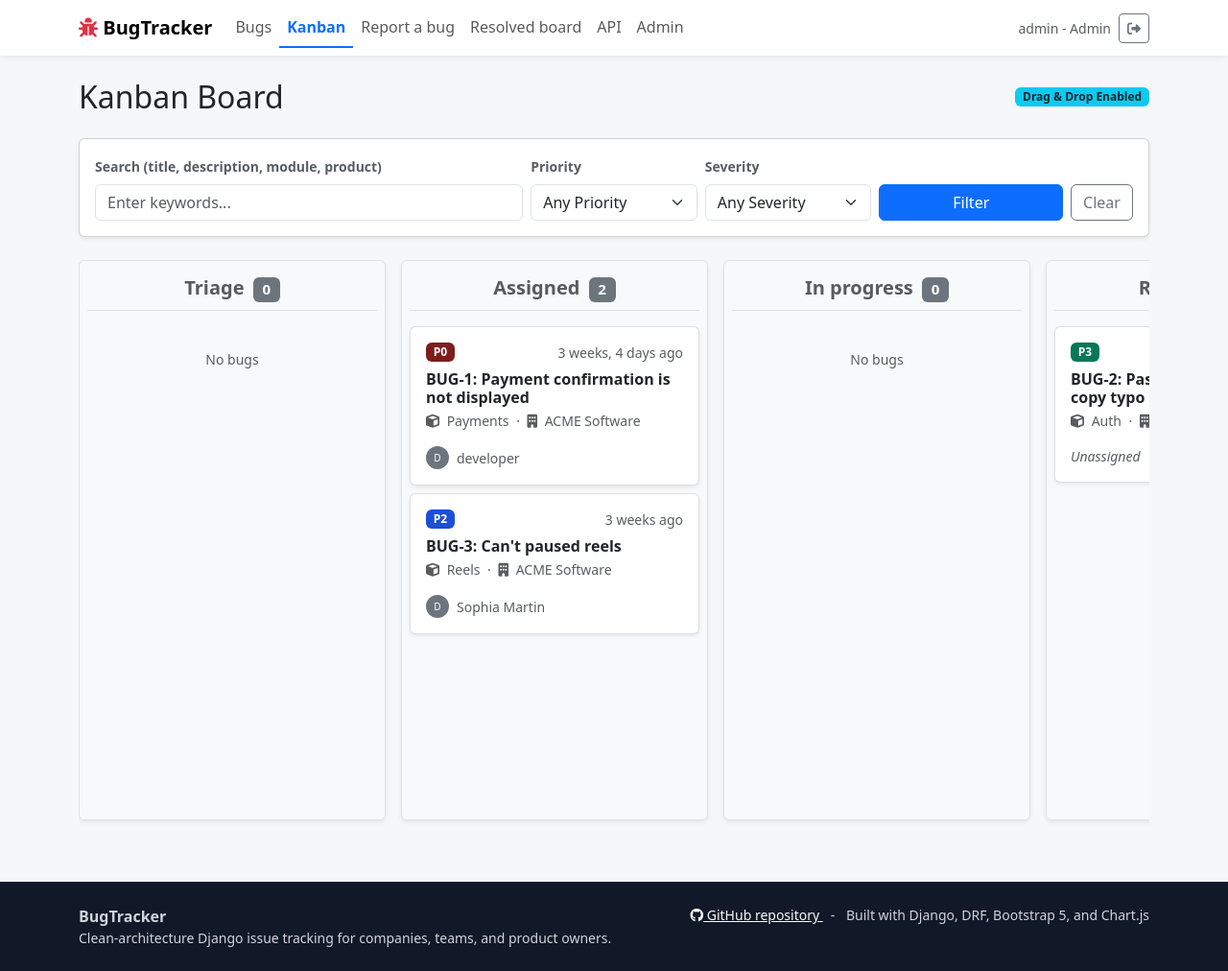
After one commit to Mateoo18/BugTracker, a Django app: page /bugs/kanban/ in a window 1280 px wide. The commit adds this page. Shown: the whole page at 96% size. Run offline with Django 5.2, Linux system fonts and the light colour scheme; a user stored in the database is signed in; data comes from the database, SQL or seed files in the repository.

Commit message:
init kanban

```diff
--- a/presentation/web/templates/base.html
+++ b/presentation/web/templates/base.html
@@ -1,5 +1,6 @@
 <!doctype html>
 <html lang="en">
+
 <head>
     <meta charset="utf-8">
     <meta name="viewport" content="width=device-width, initial-scale=1">
@@ -7,26 +8,105 @@
     <link href="https://cdn.jsdelivr.net/npm/bootstrap@5.3.3/dist/css/bootstrap.min.css" rel="stylesheet">
     <link href="https://cdnjs.cloudflare.com/ajax/libs/font-awesome/6.5.2/css/all.min.css" rel="stylesheet">
     <style>
-        body { background: #f6f7f9; min-height: 100vh; display: flex; flex-direction: column; }
-        main { flex: 1; }
-        .navbar { box-shadow: 0 1px 8px rgba(15, 23, 42, .08); }
-        .nav-link.active { color: #0d6efd !important; font-weight: 700; border-bottom: 2px solid #0d6efd; }
-        .panel { background: #fff; border: 1px solid #e5e7eb; border-radius: 8px; }
-        .priority-P0 { background: #7f1d1d; }
-        .priority-P1 { background: #b45309; }
-        .priority-P2 { background: #1d4ed8; }
-        .priority-P3 { background: #047857; }
-        form p input, form p select, form p textarea { display: block; width: 100%; padding: .5rem .75rem; border: 1px solid #ced4da; border-radius: .375rem; }
-        form p input[type="checkbox"] { display: inline-block; width: auto; padding: 0; margin-right: .4rem; }
-        form p label { font-weight: 600; margin-bottom: .25rem; }
-        .helptext { color: #6c757d; font-size: .875rem; display: block; margin-top: .25rem; }
-        .errorlist { color: #b91c1c; padding-left: 1rem; }
-        .bug-image { max-height: 420px; object-fit: contain; background: #111827; }
-        .metric-help { background: #f8fafc; border-left: 3px solid #0d6efd; }
-        footer { background: #111827; color: #d1d5db; }
-        footer a { color: #f9fafb; }
+        body {
+            background: #f6f7f9;
+            min-height: 100vh;
+            display: flex;
+            flex-direction: column;
+        }
+
+        main {
+            flex: 1;
+        }
+
+        .navbar {
+            box-shadow: 0 1px 8px rgba(15, 23, 42, .08);
+        }
+
+        .nav-link.active {
+            color: #0d6efd !important;
+            font-weight: 700;
+            border-bottom: 2px solid #0d6efd;
+        }
+
+        .panel {
+            background: #fff;
+            border: 1px solid #e5e7eb;
+            border-radius: 8px;
+        }
+
+        .priority-P0 {
+            background: #7f1d1d;
+        }
+
+        .priority-P1 {
+            background: #b45309;
+        }
+
+        .priority-P2 {
+            background: #1d4ed8;
+        }
+
+        .priority-P3 {
+            background: #047857;
+        }
+
+        form p input,
+        form p select,
+        form p textarea {
+            display: block;
+            width: 100%;
+            padding: .5rem .75rem;
+            border: 1px solid #ced4da;
+            border-radius: .375rem;
+        }
+
+        form p input[type="checkbox"] {
+            display: inline-block;
+            width: auto;
+            padding: 0;
+            margin-right: .4rem;
+        }
+
+        form p label {
+            font-weight: 600;
+            margin-bottom: .25rem;
+        }
+
+        .helptext {
+            color: #6c757d;
+            font-size: .875rem;
+            display: block;
+            margin-top: .25rem;
+        }
+
+        .errorlist {
+            color: #b91c1c;
+            padding-left: 1rem;
+        }
+
+        .bug-image {
+            max-height: 420px;
+            object-fit: contain;
+            background: #111827;
+        }
+
+        .metric-help {
+            background: #f8fafc;
+            border-left: 3px solid #0d6efd;
+        }
+
+        footer {
+            background: #111827;
+            color: #d1d5db;
+        }
+
+        footer a {
+            color: #f9fafb;
+        }
     </style>
 </head>
+
 <body>
     <nav class="navbar navbar-expand-lg bg-white">
         <div class="container">
@@ -39,18 +119,30 @@
             <div id="nav" class="collapse navbar-collapse">
                 <ul class="navbar-nav me-auto">
                     {% if user.is_authenticated %}
-                    <li class="nav-item"><a class="nav-link {% if request.resolver_match.url_name == 'bug_list' %}active{% endif %}" href="{% url 'web:bug_list' %}">Bugs</a></li>
-                    <li class="nav-item"><a class="nav-link {% if request.resolver_match.url_name == 'bug_create' %}active{% endif %}" href="{% url 'web:bug_create' %}">Report a bug</a></li>
-                    <li class="nav-item"><a class="nav-link {% if request.resolver_match.url_name == 'public_resolved_bugs' %}active{% endif %}" href="{% url 'web:public_resolved_bugs' %}">Resolved board</a></li>
+                    <li class="nav-item"><a
+                            class="nav-link {% if request.resolver_match.url_name == 'bug_list' %}active{% endif %}"
+                            href="{% url 'web:bug_list' %}">Bugs</a></li>
+                    <li class="nav-item"><a
+                            class="nav-link {% if request.resolver_match.url_name == 'kanban_board' %}active{% endif %}"
+                            href="{% url 'web:kanban_board' %}">Kanban</a></li>
+                    <li class="nav-item"><a
+                            class="nav-link {% if request.resolver_match.url_name == 'bug_create' %}active{% endif %}"
+                            href="{% url 'web:bug_create' %}">Report a bug</a></li>
+                    <li class="nav-item"><a
+                            class="nav-link {% if request.resolver_match.url_name == 'public_resolved_bugs' %}active{% endif %}"
+                            href="{% url 'web:public_resolved_bugs' %}">Resolved board</a></li>
                     <li class="nav-item"><a class="nav-link" href="/api/">API</a></li>
-                    {% if user.is_staff %}<li class="nav-item"><a class="nav-link" href="/admin/">Admin</a></li>{% endif %}
+                    {% if user.is_staff %}
+                    <li class="nav-item"><a class="nav-link" href="/admin/">Admin</a></li>
+                    {% endif%}
                     {% endif %}
                 </ul>
                 <div class="d-flex align-items-center gap-2">
                     {% if user.is_authenticated %}
                     <span class="small text-muted">{{ user.username }} - {{ user.get_role_display }}</span>
                     <form method="post" action="{% url 'web:logout' %}" class="m-0">{% csrf_token %}
-                        <button class="btn btn-sm btn-outline-secondary" title="Log out"><i class="fa-solid fa-right-from-bracket"></i></button>
+                        <button class="btn btn-sm btn-outline-secondary" title="Log out"><i
+                                class="fa-solid fa-right-from-bracket"></i></button>
                     </form>
                     {% else %}
                     <a class="btn btn-sm btn-outline-primary" href="{% url 'web:login' %}">Log in</a>
@@ -73,7 +165,8 @@
         <div class="container d-flex flex-column flex-md-row justify-content-between gap-3">
             <div>
                 <div class="fw-semibold">BugTracker</div>
-            <div class="small">Clean-architecture Django issue tracking for companies, teams, and product owners.</div>
+                <div class="small">Clean-architecture Django issue tracking for companies, teams, and product owners.
+                </div>
             </div>
             <div class="small">
                 <a href="https://github.com/Mateoo18/BugTracker" target="_blank" rel="noopener">
@@ -88,4 +181,5 @@
     <script src="https://cdn.jsdelivr.net/npm/chart.js@4.4.3/dist/chart.umd.min.js"></script>
     {% block scripts %}{% endblock %}
 </body>
+
 </html>
--- /dev/null
+++ b/presentation/web/templates/bugs/kanban_board.html
@@ -0,0 +1,275 @@
+{% extends "base.html" %}
+{% load bug_filters %}
+
+{% block title %}Kanban Board - BugTracker{% endblock %}
+
+{% block content %}
+<div class="d-flex justify-content-between align-items-center mb-4">
+    <h2 class="mb-0">Kanban Board</h2>
+    {% if can_manage %}
+    <span class="badge bg-info text-dark">Drag & Drop Enabled</span>
+    {% endif %}
+</div>
+
+<form class="card p-3 mb-4 shadow-sm" method="get">
+    <div class="row g-2 align-items-end">
+        <div class="col-md-5">
+            <label class="form-label small fw-bold text-muted">Search (title, description, module, product)</label>
+            <input type="text" name="q" class="form-control" placeholder="Enter keywords... "value="{{ request.GET.q }}">
+        </div>
+        <div class="col-md-2">
+            <label class="form-label small fw-bold text-muted">Priority</label>
+            <select name="priority" class="form-select">
+                <option value="">Any Priority</option>
+                {% for p_val, p_label in priority_choices %}
+                <option value="{{ p_val }}" {% if request.GET.priority == p_val %}selected{% endif %}>{{ p_label }}
+                </option>
+                {% endfor %}
+            </select>
+        </div>
+        <div class="col-md-2">
+            <label class="form-label small fw-bold text-muted">Severity</label>
+            <select name="severity" class="form-select">
+                <option value="">Any Severity</option>
+                {% for s_val, s_label in severity_choices %}
+                <option value="{{ s_val }}" {% if request.GET.severity == s_val %}selected{% endif %}>{{ s_label }}
+                </option>
+                {% endfor %}
+            </select>
+        </div>
+        <div class="col-md-3 d-flex gap-2">
+            <button type="submit" class="btn btn-primary w-100">Filter</button>
+            <a href="{% url 'web:kanban_board' %}" class="btn btn-outline-secondary">Clear</a>
+        </div>
+    </div>
+</form>
+
+{% if applied_filters %}
+<div class="mb-3">
+    <span class="text-muted small me-2">Active filters:</span>
+    {% for filter in applied_filters %}
+    <span class="badge bg-secondary">{{ filter.label }}: {{ filter.value }}</span>
+    {% endfor %}
+</div>
+{% endif %}
+
+<div class="kanban-container d-flex gap-3 overflow-auto pb-3" style="min-height: 600px;">
+    {% for status_val, status_label in status_choices %}
+    <div class="kanban-column bg-light rounded shadow-sm p-2" data-status="{{ status_val }}"
+        style="min-width: 320px; max-width: 320px;">
+        <h5 class="text-center py-2 mb-3 border-bottom text-muted fw-bold">
+            {{ status_label }}
+            <span class="badge bg-secondary ms-1 kanban-count">{{ bugs_by_status|get_item:status_val|length|default:"0" }}</span>
+        </h5>
+
+        <div class="kanban-cards d-flex flex-column gap-2" style="min-height: 100%;">
+            {% for bug in bugs_by_status|get_item:status_val %}
+            <div class="card kanban-card shadow-sm border-0 {% if can_manage %}cursor-grab{% endif %}"
+                data-bug-id="{{ bug.pk }}" {% if can_manage %}draggable="true" {% endif %}>
+                <div class="card-body p-3">
+                    <div class="d-flex justify-content-between align-items-start mb-2">
+                        <span class="badge priority-{{ bug.priority }}">{{ bug.priority }}</span>
+                        <small class="text-muted" title="{{ bug.created_at|date:'Y-m-d H:i' }}">{{bug.created_at|timesince }} ago</small>
+                    </div>
+                    <h6 class="card-title mb-1">
+                        <a href="{{ bug.get_absolute_url }}" class="text-decoration-none text-dark fw-bold">
+                            BUG-{{ bug.pk }}: {{ bug.title|truncatechars:50 }}
+                        </a>
+                    </h6>
+                    <div class="small text-muted mb-2">
+                        <i class="fa-solid fa-cube me-1"></i> {{ bug.module|truncatechars:20 }}
+                        <span class="mx-1">&middot;</span>
+                        <i class="fa-solid fa-building me-1"></i> {{ bug.company.name|truncatechars:20 }}
+                    </div>
+
+                    {% with assignment=bug.assignments.first %}
+                    {% if assignment and assignment.is_active and assignment.assignee %}
+                    <div class="d-flex align-items-center mt-3">
+                        <div class="rounded-circle bg-secondary text-white d-flex justify-content-center align-items-center me-2"
+                            style="width: 24px; height: 24px; font-size: 10px;"
+                            title="Assigned to: {{ assignment.assignee.get_full_name | default:assignment.assignee.username }}">
+                            {{ assignment.assignee.username|make_list|first|upper }}
+                        </div>
+                        <small class="text-muted text-truncate">{{assignment.assignee.get_full_name|default:assignment.assignee.username }}</small>
+                    </div>
+                    {% elif assignment and assignment.is_active and assignment.team %}
+                    <div class="d-flex align-items-center mt-3">
+                        <i class="fa-solid fa-users text-muted me-2"
+                            title="Assigned to team: {{ assignment.team.name }}"></i>
+                        <small class="text-muted text-truncate">{{ assignment.team.name }}</small>
+                    </div>
+                    {% else %}
+                    <div class="mt-3 text-muted small fst-italic">Unassigned</div>
+                    {% endif %}
+                    {% endwith %}
+                </div>
+            </div>
+            {% empty %}
+            <div
+                class="kanban-empty text-center text-muted small py-4 {% if bugs_by_status|get_item:status_val %}d-none{% endif %}">
+                No bugs
+            </div>
+            {% endfor %}
+        </div>
+    </div>
+    {% endfor %}
+</div>
+
+{% endblock %}
+
+{% block scripts %}
+<style>
+    .kanban-container {
+        scroll-behavior: smooth;
+    }
+
+    .kanban-column {
+        background-color: #f8f9fa;
+        border: 1px solid #dee2e6;
+        display: flex;
+        flex-direction: column;
+    }
+
+    .kanban-cards {
+        flex: 1;
+        border-radius: 4px;
+        padding-bottom: 20px;
+        transition: background-color 0.2s;
+    }
+
+    .kanban-cards.drag-over {
+        background-color: #e9ecef;
+        border: 2px dashed #adb5bd;
+    }
+
+    .kanban-card {
+        transition: transform 0.1s, box-shadow 0.1s;
+        border: 1px solid rgba(0, 0, 0, .125) !important;
+    }
+
+    .kanban-card:hover {
+        transform: translateY(-2px);
+        box-shadow: 0 .5rem 1rem rgba(0, 0, 0, .15) !important;
+    }
+
+    .cursor-grab {
+        cursor: grab;
+    }
+
+    .cursor-grab:active {
+        cursor: grabbing;
+    }
+
+    .dragging {
+        opacity: 0.5;
+    }
+</style>
+
+{% if can_manage %}
+<script>
+    document.addEventListener('DOMContentLoaded', () => {
+        const cards = document.querySelectorAll('.kanban-card');
+        const columns = document.querySelectorAll('.kanban-cards');
+
+        // CSRF token setup for API requests
+        function getCookie(name) {
+            let cookieValue = null;
+            if (document.cookie && document.cookie !== '') {
+                const cookies = document.cookie.split(';');
+                for (let i = 0; i < cookies.length; i++) {
+                    const cookie = cookies[i].trim();
+                    if (cookie.substring(0, name.length + 1) === (name + '=')) {
+                        cookieValue = decodeURIComponent(cookie.substring(name.length + 1));
+                        break;
+                    }
+                }
+            }
+            return cookieValue;
+        }
+        const csrftoken = getCookie('csrftoken');
+
+        cards.forEach(card => {
+            card.addEventListener('dragstart', (e) => {
+                e.dataTransfer.setData('text/plain', card.dataset.bugId);
+                setTimeout(() => card.classList.add('dragging'), 0);
+            });
+
+            card.addEventListener('dragend', () => {
+                card.classList.remove('dragging');
+            });
+        });
+
+        columns.forEach(column => {
+            column.addEventListener('dragover', (e) => {
+                e.preventDefault();
+                column.classList.add('drag-over');
+            });
+
+            column.addEventListener('dragleave', () => {
+                column.classList.remove('drag-over');
+            });
+
+            column.addEventListener('drop', (e) => {
+                e.preventDefault();
+                column.classList.remove('drag-over');
+
+                const bugId = e.dataTransfer.getData('text/plain');
+                const draggedCard = document.querySelector(`.kanban-card[data-bug-id="${bugId}"]`);
+
+                if (draggedCard) {
+                    const targetColumnDiv = column.closest('.kanban-column');
+                    const newStatus = targetColumnDiv.dataset.status;
+                    const sourceColumnDiv = draggedCard.closest('.kanban-column');
+                    const oldStatus = sourceColumnDiv.dataset.status;
+
+                    if (newStatus !== oldStatus) {
+                        // Optymistyczny update UI
+                        column.appendChild(draggedCard);
+                        updateCounts();
+
+                        // Wywołanie API do zmiany statusu
+                        fetch(`/api/bugs/${bugId}/status/`, {
+                            method: 'POST',
+                            headers: {
+                                'Content-Type': 'application/json',
+                                'X-CSRFToken': csrftoken
+                            },
+                            body: JSON.stringify({
+                                status: newStatus,
+                                note: 'Status changed via Kanban board'
+                            })
+                        })
+                            .then(response => {
+                                if (!response.ok) {
+                                    throw new Error('Network response was not ok');
+                                }
+                                return response.json();
+                            })
+                            .catch(error => {
+                                console.error('Error:', error);
+                                // Cofnięcie zmian w przypadku błędu
+                                sourceColumnDiv.querySelector('.kanban-cards').appendChild(draggedCard);
+                                updateCounts();
+                                alert('Failed to change status. Please try again.');
+                            });
+                    }
+                }
+            });
+        });
+
+        function updateCounts() {
+            document.querySelectorAll('.kanban-column').forEach(col => {
+                const count = col.querySelectorAll('.kanban-card').length;
+                col.querySelector('.kanban-count').textContent = count;
+
+                const emptyMsg = col.querySelector('.kanban-empty');
+                if (emptyMsg) {
+                    if (count > 0) emptyMsg.classList.add('d-none');
+                    else emptyMsg.classList.remove('d-none');
+                }
+            });
+        }
+    });
+</script>
+{% endif %}
+{% endblock %}
--- /dev/null
+++ b/presentation/web/templatetags/bug_filters.py
@@ -0,0 +1,11 @@
+from django import template
+
+register = template.Library()
+
+
+@register.filter
+def get_item(dictionary, key):
+    """Get an item from a dictionary by key."""
+    if isinstance(dictionary, dict):
+        return dictionary.get(key, [])
+    return []
--- a/presentation/web/urls.py
+++ b/presentation/web/urls.py
@@ -17,6 +17,7 @@ urlpatterns = [
     path("dashboard/teams/new/", views.team_create, name="team_create"),
     path("password/change-required/", views.force_password_change, name="force_password_change"),
     path("bugs/", views.bug_list, name="bug_list"),
+    path("bugs/kanban/", views.kanban_board, name="kanban_board"),
     path("bugs/new/", views.bug_create, name="bug_create"),
     path("bugs/public-resolved/", views.public_resolved_bugs, name="public_resolved_bugs"),
     path("bugs/<int:pk>/", views.bug_detail, name="bug_detail"),
--- a/presentation/web/views.py
+++ b/presentation/web/views.py
@@ -17,7 +17,7 @@ from django.conf import settings
 from django.views.generic import CreateView
 
 from application.services import BugService, BugWorkflowService, PriorityService
-from infrastructure.models import Bug, User
+from infrastructure.models import Bug, User, Team
 from shared_kernel.roles import is_ba_or_admin, is_staff_role
 
 from .forms import (
@@ -189,6 +189,78 @@ def public_resolved_bugs(request):
             "applied_filters": _applied_filters(request, include_status=False),
         },
     )
+
+
+@login_required
+def kanban_board(request):
+    """Display kanban board with bugs grouped by status."""
+    # Get visible bugs for user (respects company scoping)
+    bugs = _visible_bugs_for(request.user).select_related("company", "reporter").prefetch_related("assignments")
+
+    # Apply filters from GET parameters
+    priority = request.GET.get("priority", "").strip()
+    severity = request.GET.get("severity", "").strip()
+    search = request.GET.get("q", "").strip()
+    assignee_id = request.GET.get("assignee_id", "").strip()
+    team_id = request.GET.get("team_id", "").strip()
+
+    if search:
+        bugs = bugs.filter(
+            Q(title__icontains=search)
+            | Q(description__icontains=search)
+            | Q(module__icontains=search)
+            | Q(product__icontains=search)
+            | Q(company__name__icontains=search)
+        )
+    if priority:
+        bugs = bugs.filter(priority=priority)
+    if severity:
+        bugs = bugs.filter(severity=severity)
+    if assignee_id:
+        bugs = bugs.filter(assignments__assignee_id=assignee_id, assignments__is_active=True)
+    if team_id:
+        bugs = bugs.filter(assignments__team_id=team_id, assignments__is_active=True)
+
+    # Group bugs by status - convert querysets to lists
+    bugs_by_status = {}
+    for status_val, status_label in Bug.Status.choices:
+        bugs_by_status[status_val] = list(bugs.filter(status=status_val))
+
+    # Get available users and teams for filter dropdowns
+    # For company-scoped access, only show users/teams from the same company
+    if request.user.company_id:
+        available_users = User.objects.filter(company=request.user.company)
+        available_teams = Team.objects.filter(company=request.user.company)
+    else:
+        # For non-company users, show only relevant users/teams
+        available_users = User.objects.filter(is_active=True)
+        available_teams = Team.objects.none()
+
+    # Build applied filters list for display
+    applied_filters = []
+    filter_labels = {
+        "q": "Search",
+        "priority": "Priority",
+        "severity": "Severity",
+        "assignee_id": "Assignee",
+        "team_id": "Team",
+    }
+    for key in ["q", "priority", "severity", "assignee_id", "team_id"]:
+        if request.GET.get(key):
+            applied_filters.append({"label": filter_labels[key], "value": request.GET.get(key)})
+
+    context = {
+        "bugs_by_status": bugs_by_status,
+        "can_manage": is_ba_or_admin(request.user),
+        "status_choices": Bug.Status.choices,
+        "priority_choices": Bug.Priority.choices,
+        "severity_choices": Bug.Severity.choices,
+        "applied_filters": applied_filters,
+        "available_users": available_users,
+        "available_teams": available_teams,
+    }
+
+    return render(request, "bugs/kanban_board.html", context)
 
 
 @login_required
```
Also changed, not shown: presentation/web/templatetags/__init__.py (added). Lines whose indentation alone changed are shown as unchanged.
